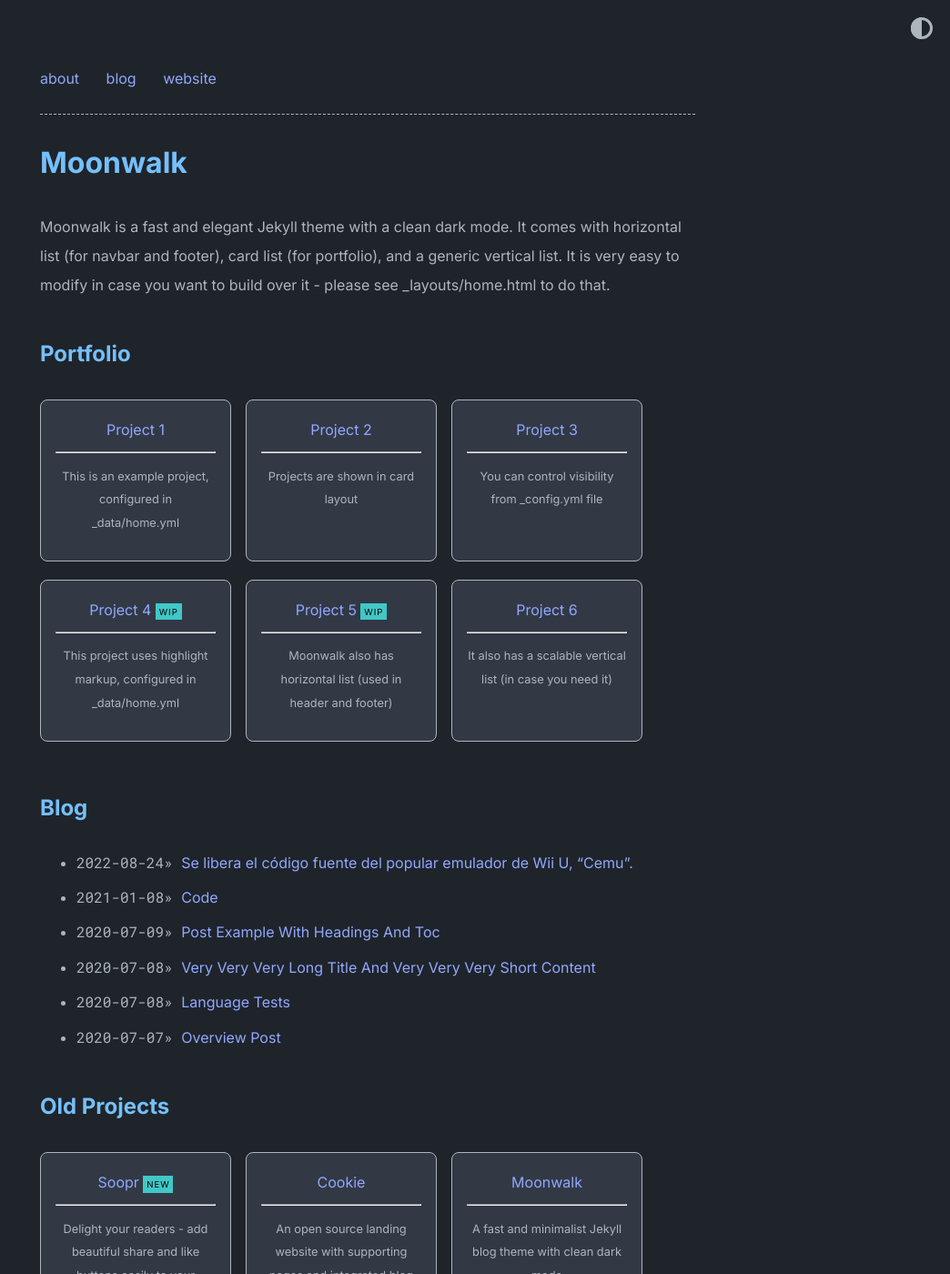
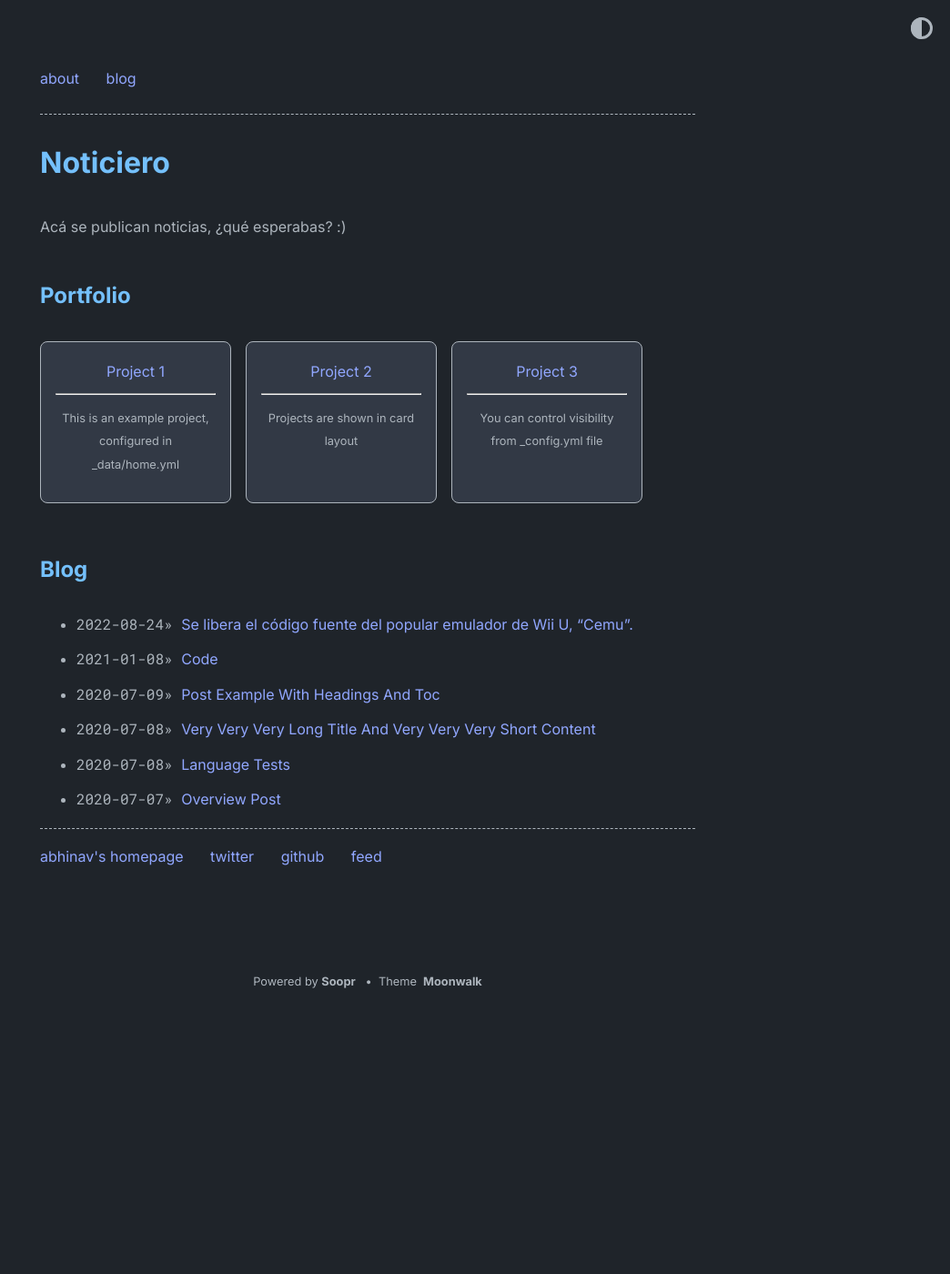
Before and after one commit to fixmyblock/noticiero, a Jekyll site: the page built from index.md, in a window 1280 px wide and 1400 px high. Shown: the whole window at 91% size, without its empty margins (236-1280 px from the left). Built offline with Jekyll 4.4.1, drawn with Linux system fonts in a browser that asks for light colours; some of the changed text lies outside the part shown.

Commit message:
Updates to name of the website and stuff
Stuff

```diff
--- a/_config.yml
+++ b/_config.yml
@@ -1,15 +1,15 @@
-title: Moonwalk
-author: Abhinav Saxena
+title: Noticiero
+author: FixMyBlock
 url: https://www.abhinavsaxena.com/moonwalk # root address of the site
 description: > # description of the site (multiple lines allowed)
-  Moonwalk is a fast and elegant Jekyll theme with a clean dark mode. It comes with horizontal list (for navbar and footer), card list (for portfolio), and a generic vertical list. It is very easy to modify in case you want to build over it - please see _layouts/home.html to do that.
+  Acá se publican noticias, ¿qué esperabas? :)
 
 permalink: /:slug
 
 favicon: "./logo.png" # relative path to site's favicon
 
 twitter:
-    username: abhinav # update or delete this
+    username: ntblocked # update or delete this
     card: summary_large_image
 
 #theme: moonwalk # if you are using GitHub Pages, change it to remote_theme: abhinavs/moonwalk
@@ -18,16 +18,16 @@ remote_theme: abhinavs/moonwalk
 theme_config:
   appearance: "dark" # can be "light", "dark" or "auto"
   appearance_toggle: true # if appearance can be switched by user
-  back_home_text: "home.." # customize text for homepage link in post layout
+  back_home_text: "⬅️" # customize text for homepage link in post layout
   date_format: "%Y-%m-%d" # customize how date is formatted
   show_description: true # show blog description
   show_navbar: true # show horizontal navbar
   show_footer: true # show footer links in home page,add in _data/home.yml
-  show_copyright: true # show copyright notice in footer
+  show_copyright: false # show copyright notice in footer
   # following keys are using to create home layout
   show_projects: true # show projects as cards, add in _data/home.yml
   show_blog: true # show blog posts added in _posts
-  show_old_projects: true # show old projects as cards, add in _data/home.yml
+  show_old_projects: false # show old projects as cards, add in _data/home.yml
   show_misc_list: false # show generic vertical list for misc details, add _data/home.yml
   show_reading_time: true # show number of words and reading time in the blog posts
   show_tags: true # show tags in a blog posts
```
Also changed, not shown: _data/home.yml (+25 -28 lines), index.md (+0 -2 lines).
